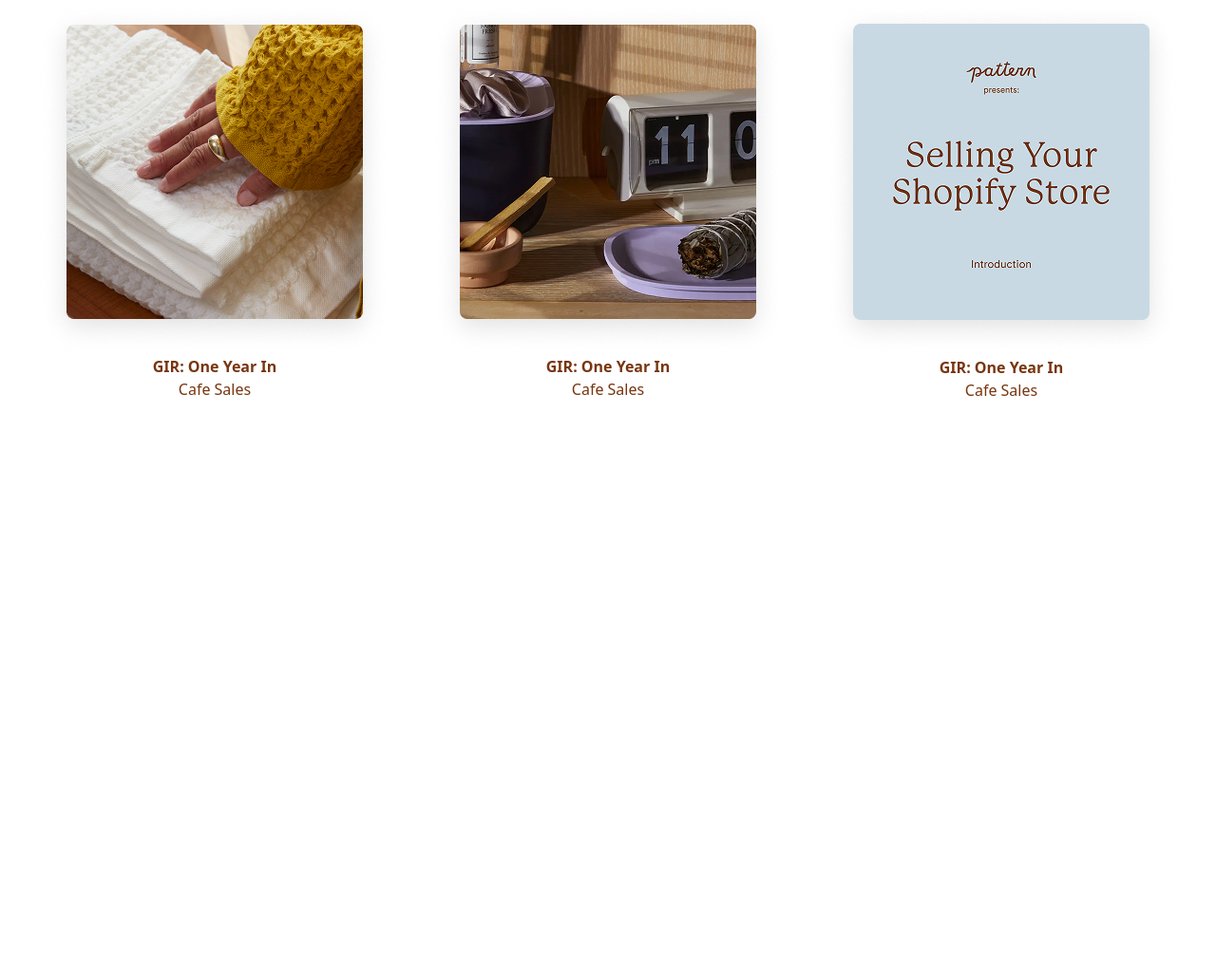
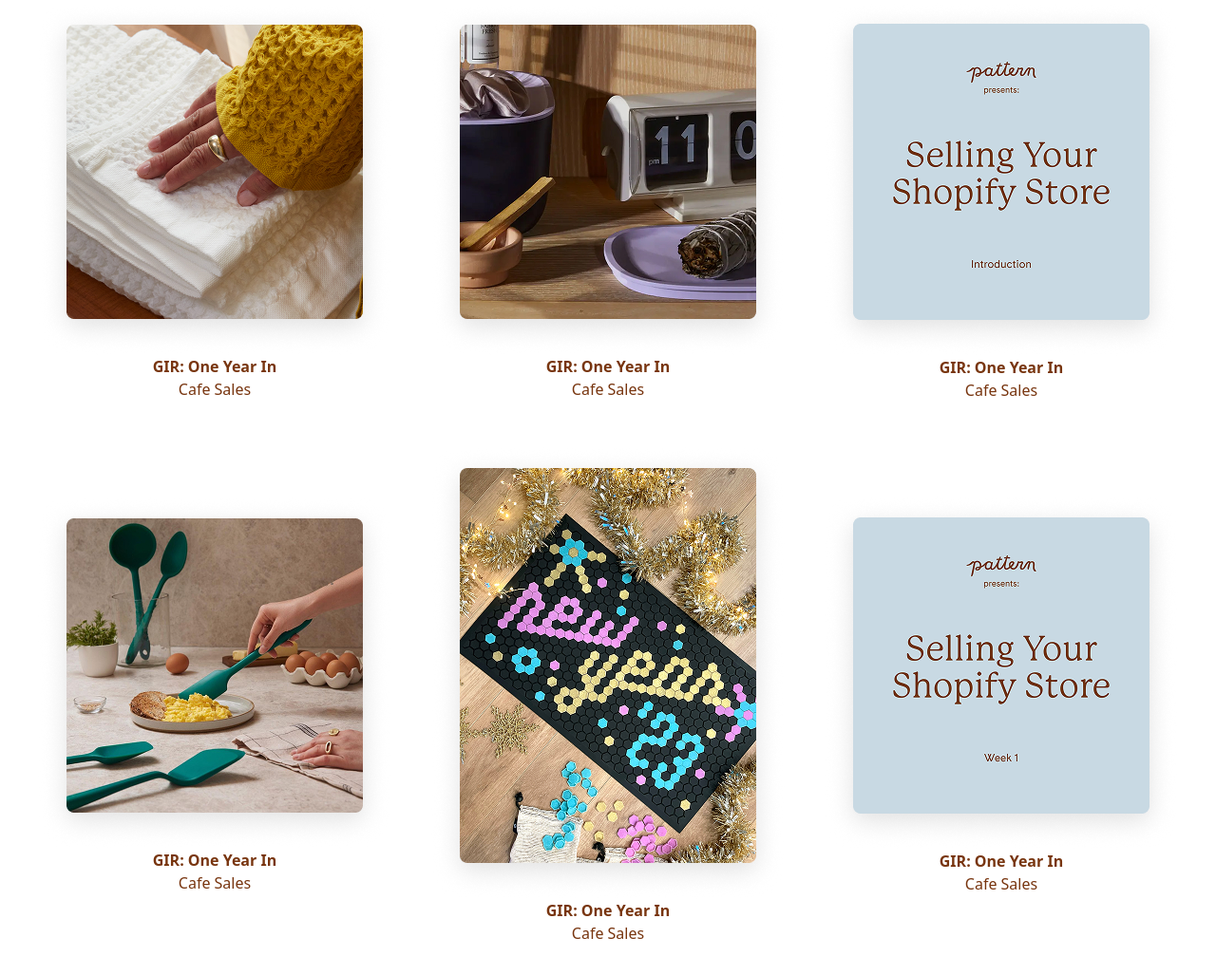
Before and after one commit to umar-jon/Exam, a website: page src/index.html in a window 1280 px wide. Shown: the part 661-1688 px from the top of the page at 95% size. Before the commit the page ends 1132 px from the top, so only its background shows below. Drawn offline with nearby package versions, Linux system fonts and the light colour scheme; files that its build step writes are made by us from their sources.

Commit message:
add section 2

```diff
--- a/src/index.html
+++ b/src/index.html
@@ -40,6 +40,24 @@
         <p>Cafe Sales</p>
     </div>
  </section>
+ <br><br>
+ <section class="flex flex-col justify-between items-center xl:flex-row">
+    <div class="text-center">
+            <img src="../IMAGE (1).png" alt="">
+            <p class="font-bold ">GIR: One Year In </p>
+            <p>Cafe Sales</p>
+        </div>
+        <div class="text-center">
+            <img src="../IMAGE.png" alt="">
+            <p class="font-bold ">GIR: One Year In </p>
+            <p>Cafe Sales</p>
+        </div>
+        <div class="text-center">
+            <img src="../IMAGE (5).png" alt="">
+            <p class="font-bold ">GIR: One Year In </p>
+            <p>Cafe Sales</p>
+        </div>
+     </section>
 </main>
 </div>
 </body>
```
